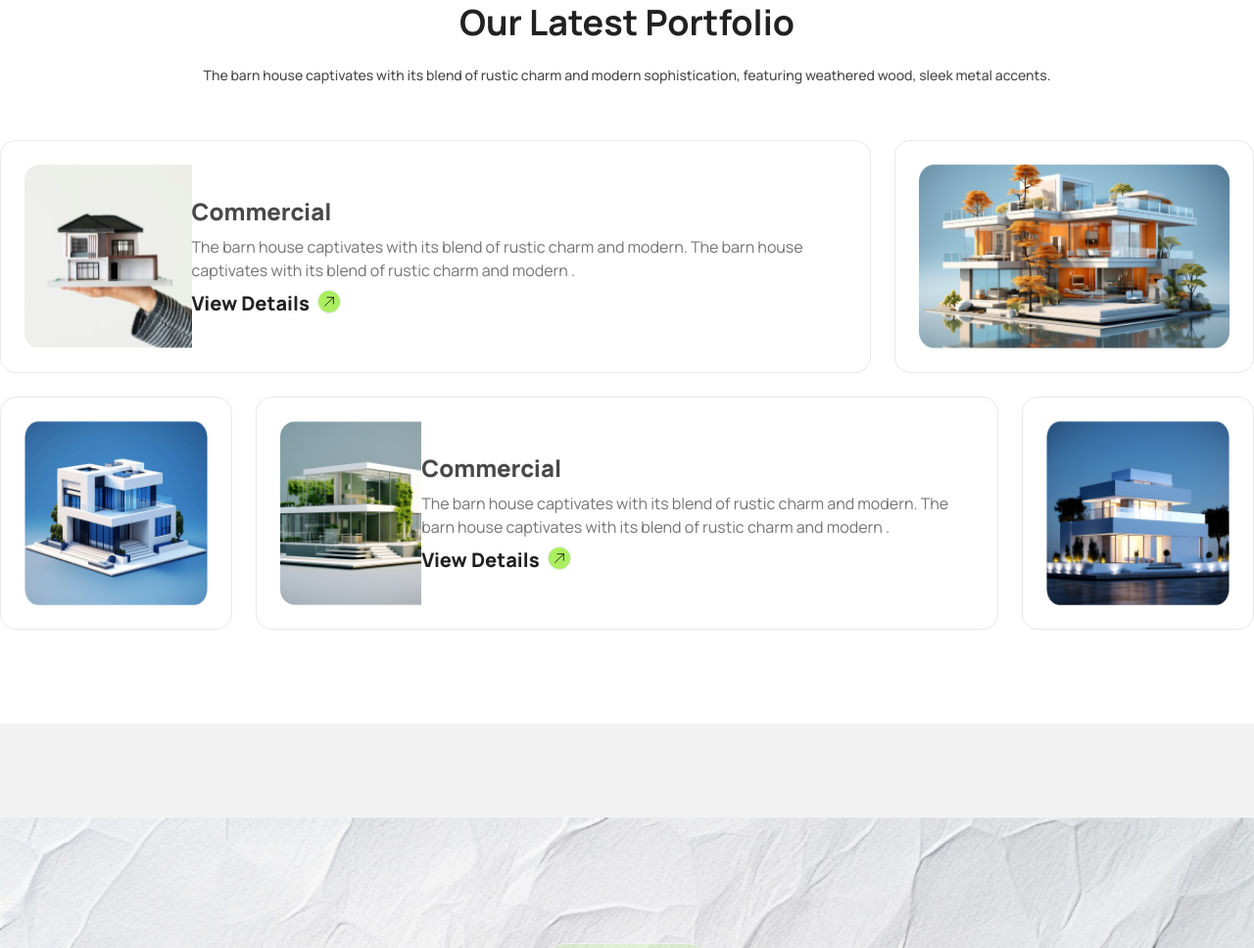
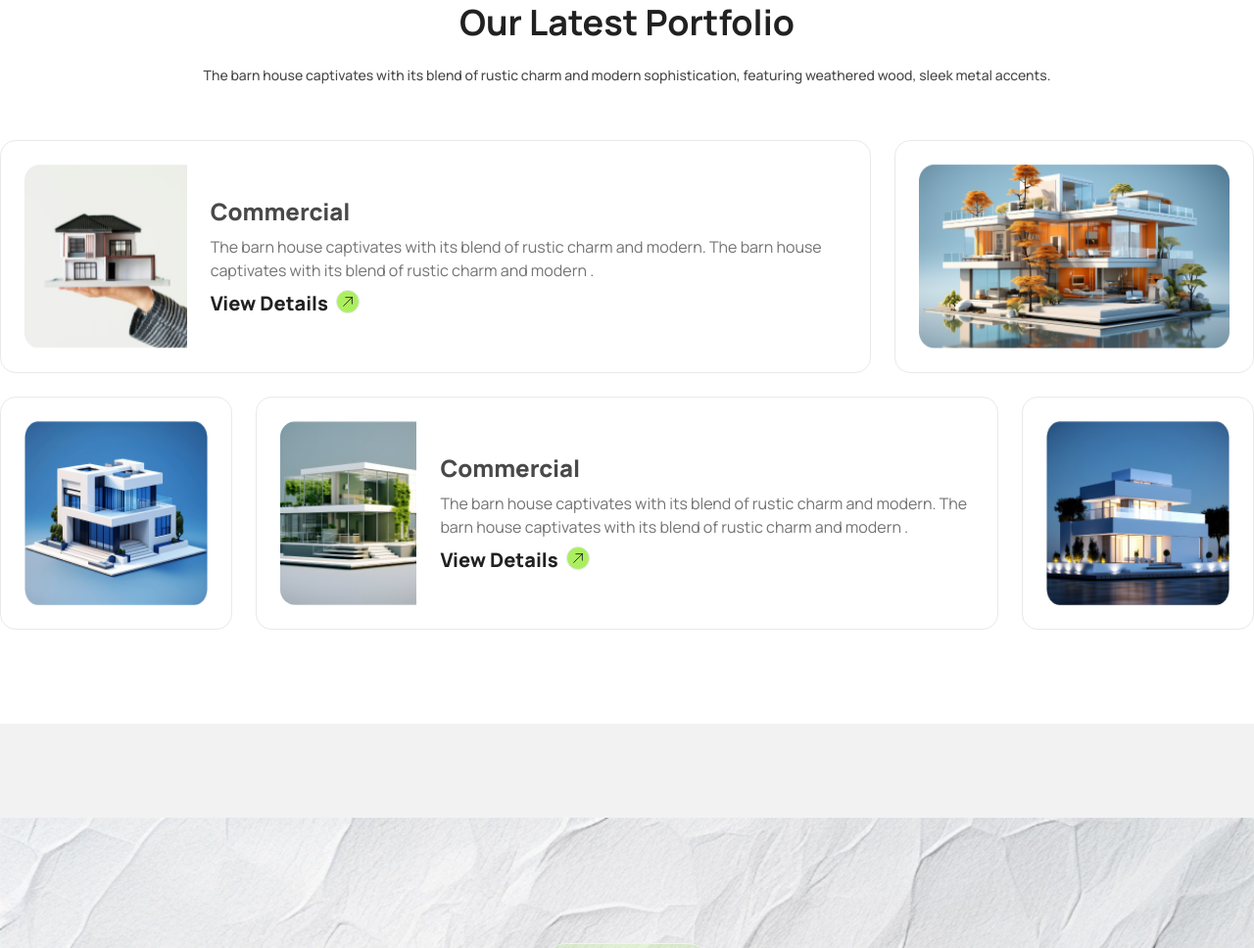
Before and after one commit to masudulalam/RB9A3, a plain HTML site: page index.html in a window 1280 px wide. Shown: the part 2548-3516 px from the top of the page at 98% size. Drawn offline with nearby package versions, Linux system fonts and the light colour scheme.

Commit message:
our portfolio section styles updated

```diff
--- a/index.html
+++ b/index.html
@@ -278,7 +278,7 @@
             <div class="container mx-auto mt-8 grid sm:grid-cols-1 lg:grid-cols-10 gap-6">
                 <!-- Card 1 -->
                 <div class="sm:col-span-10 lg:col-start-1 lg:col-span-7 border border-grey-1 rounded-2xl p-6">
-                    <div class="sm:flex-col lg:flex-row card card-side bg-base-100">
+                    <div class="sm:flex-col lg:flex-row lg:gap-6 card card-side bg-base-100">
                         <figure>
                             <img class="w-full h-full" src="./assets/img1.png" alt="Image" />
                         </figure>
@@ -304,7 +304,7 @@
                         src="./assets/img3.png" alt="Image"></div>
                 <!-- Card 4 -->
                 <div class="sm:col-span-10 lg:col-start-3 lg:col-span-6 border border-grey-1 rounded-2xl p-6">
-                    <div class="sm:flex-col lg:flex-row card card-side bg-base-100">
+                    <div class="sm:flex-col lg:flex-row lg:gap-6 card card-side bg-base-100">
                         <figure>
                             <img class="w-full h-full" src="./assets/img4.png" alt="Image" />
                         </figure>
```
